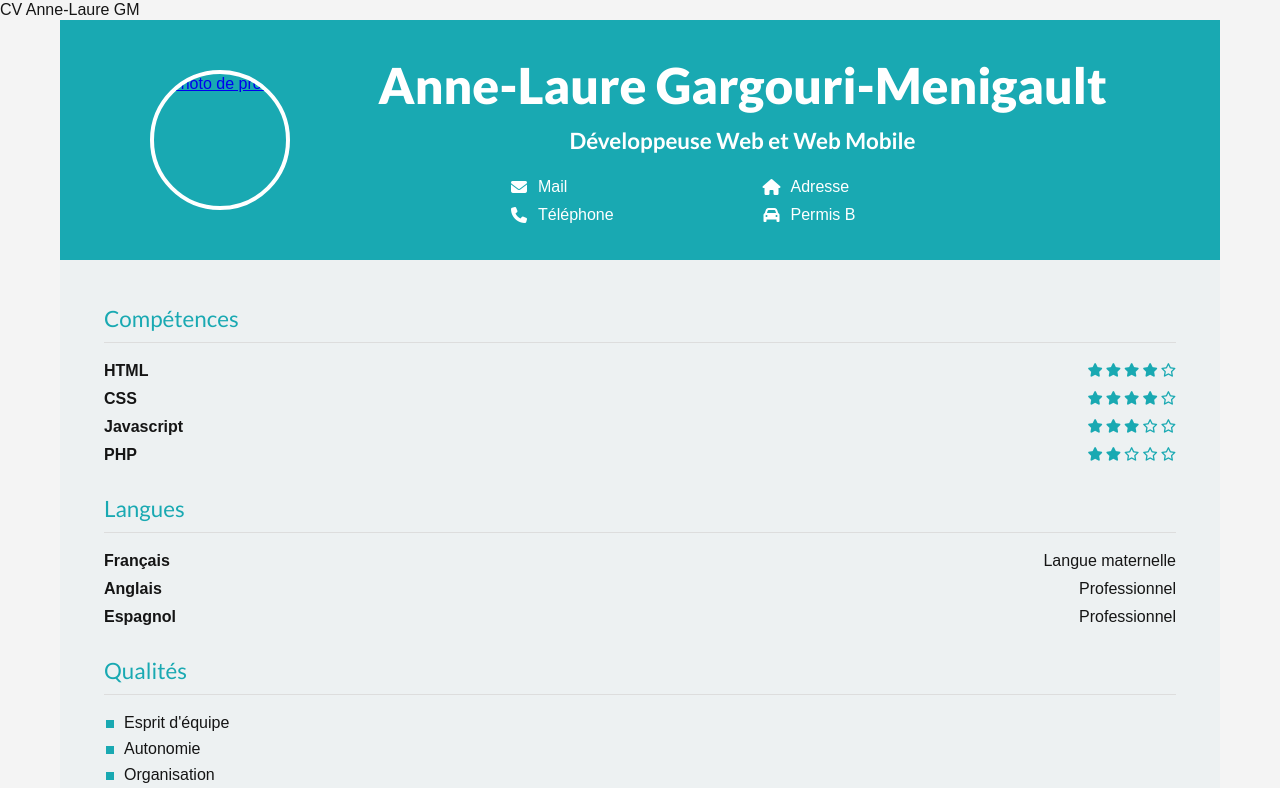
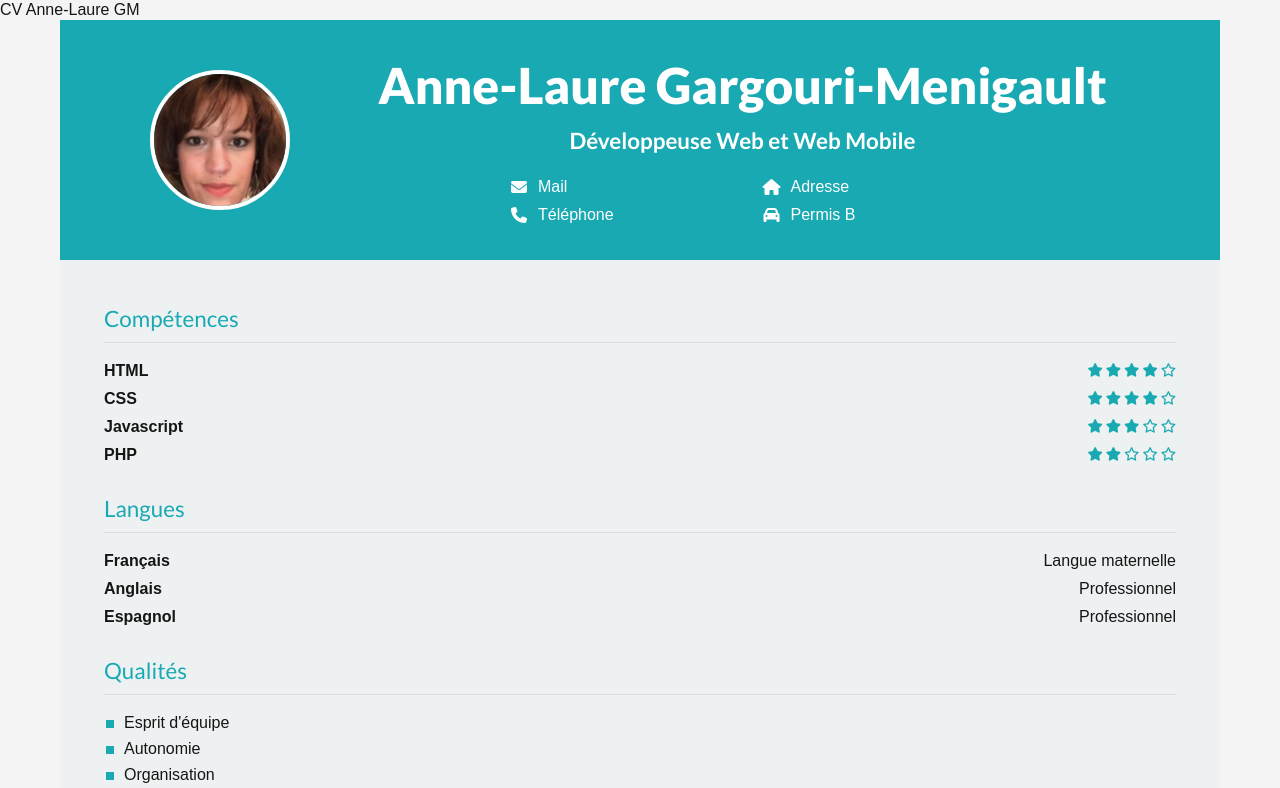
Before and after one commit to almenigault/CV-ALGM, a plain HTML site: page index.html in a window 1280 px wide. Shown: the top 788 px of the page. Drawn offline with Linux system fonts and the light colour scheme.

Commit message:
add photo and update index.html

```diff
--- a/index.html
+++ b/index.html
@@ -23,12 +23,12 @@
 
      <header class="header">
         <a
-                href="./assets/img/photo-profil.jpg"
+                href="./assets/img/photo profil.jpg"
                 target="_blank"
                 class="photo-link"
                 title="Agrandir la photo">
                   <img
-                    src="./assets/img/photo-profil.jpg"
+                    src="./assets/img/photo profil.jpg"
                     alt="Photo de profil"
                     class="photo">
         </a>
```
